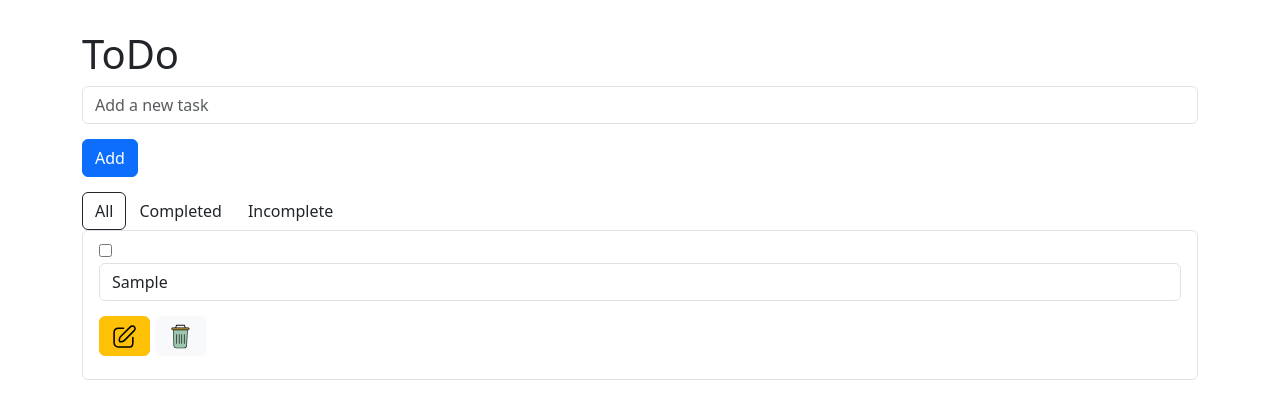
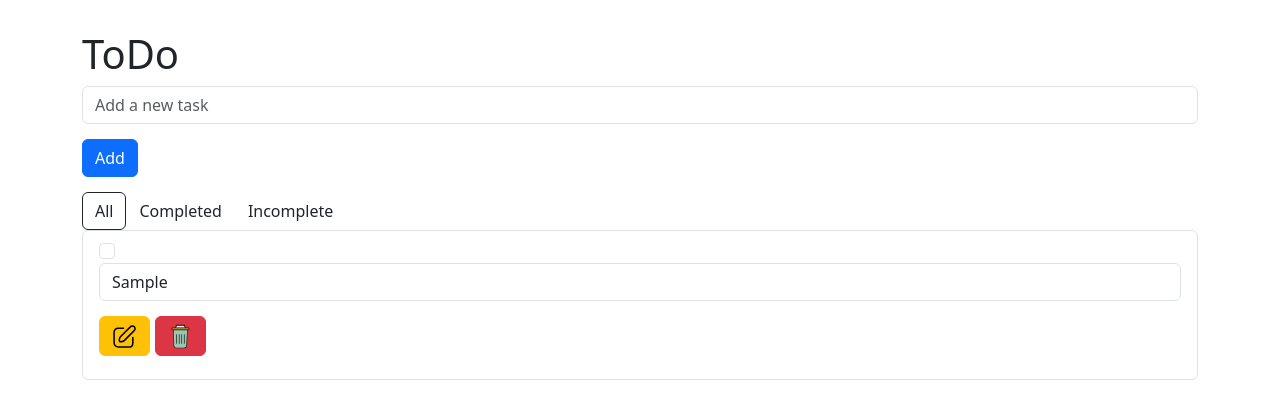
Before and after one commit to Gurgen000/traning-project, an Angular app: page / in a window 1280 px wide. Both pictures are taken after typing "Sample" into the empty fields and a click on the button "Add". Shown: the top 418 px of the page. Built offline with nearby package versions, Linux system fonts and the light colour scheme.

Commit message:
edit class

```diff
--- a/src/app/todo/todo.component.html
+++ b/src/app/todo/todo.component.html
@@ -11,13 +11,14 @@
                 <li class="list-group-item">
                     @if (!todo.editing) {
                     <div>
-                        <input type="checkbox" [checked]="todo.completed" (change)="toggleComplete(todo)">
+                        <input type="checkbox" class="form-check-input" [checked]="todo.completed" (change)="toggleComplete(todo)">
                         <span class="form-control" [class.completed]="todo.completed">
                             {{ todo.value }}
                         </span>
                         <div>
-                            <button class="btn btn-warning" (click)="editTodo(todo)"><img src="/assets/svg/edit.svg" alt="edit"></button>
-                            <button (click)="deleteTodo(todo.id)" class="btn btn-light mr5"><img
+                            <button class="btn btn-warning" (click)="editTodo(todo)"><img src="/assets/svg/edit.svg"
+                                    alt="edit"></button>
+                            <button (click)="deleteTodo(todo.id)" class="btn btn-danger mr5"><img
                                     src="/assets/svg/delete.svg" alt="delete"></button>
                         </div>
                     </div>
```
